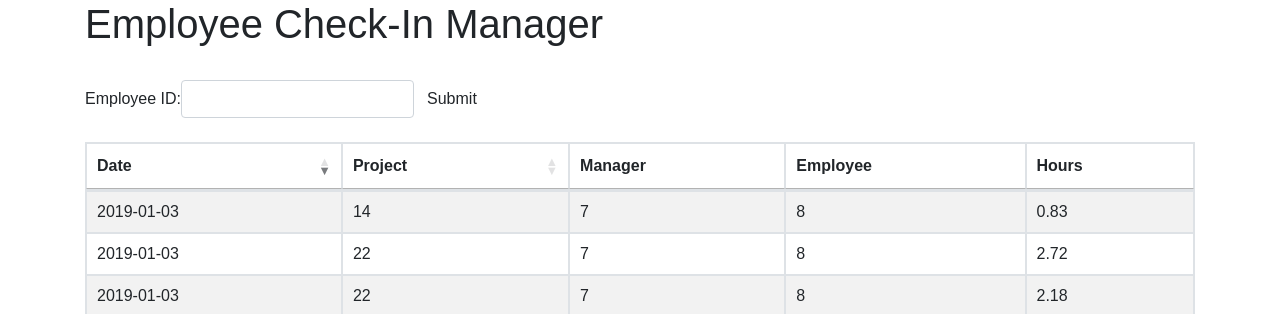
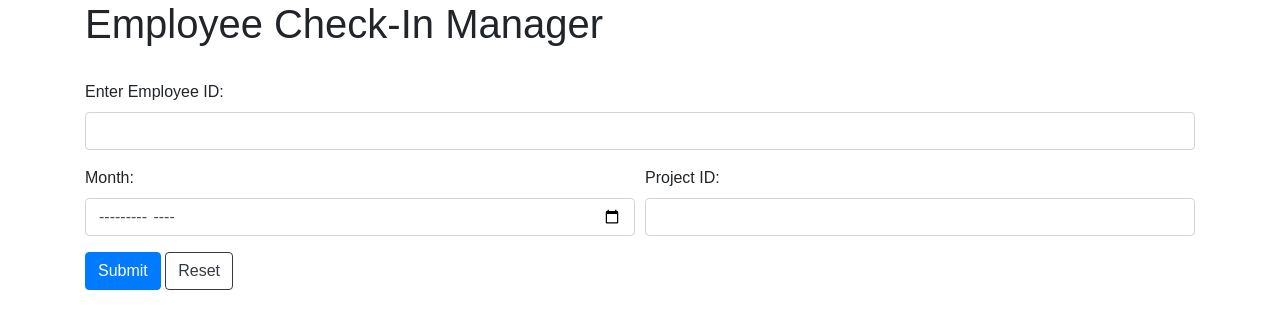
Before and after one commit to ptsimon/hr_webapp, a Flask app: page / in a window 1280 px wide. Shown: the top 314 px of the page. Run offline with Flask 2, Linux system fonts and the light colour scheme; data comes from the database, SQL or seed files in the repository; lists and menus that the app fills with data are empty; some libraries are stand-ins or nearby versions.

Commit message:
month and project_id filter search

```diff
--- a/hr_webapp/routes.py
+++ b/hr_webapp/routes.py
@@ -36,11 +36,13 @@ def index():
                     )
     elif request.method == 'POST':
         user_id = request.form['user_id']
+        month = request.form['month']
+        project_id = request.form['project_id']
+        print (request.form)
+
         query = Checkin.query.filter_by(user_id=user_id).order_by(Checkin.date).all()
-        values = {
-            "user_id": user_id
-        }
-        return render_template('index.html', checkins=query, values=values)
+
+        return render_template('index.html', checkins=query, values=request.form)
 
 @app.route('/uploadcsv', methods=['GET', 'POST'])
 def upload_csv():
--- a/hr_webapp/static/js/main.js
+++ b/hr_webapp/static/js/main.js
@@ -50,4 +50,9 @@ $(document).ready(function() {
             )
         }
     });
+
+    $(".reset-btn").click(function(){
+        $("#search_form").trigger("reset");
+        $(':input').val('');
+    });
 } );
--- a/hr_webapp/templates/index.html
+++ b/hr_webapp/templates/index.html
@@ -8,12 +8,23 @@
 
 <h1>Employee Check-In Manager</h1>
 <br>
-<form class="form-inline" action='/' method='POST'>
+<form id="search_form" action='/' method='POST'>
   <div class="form-group">
-    <label for="user_id">Employee ID:</label>
-    <input type="number" class="form-control" name="user_id" id="user_id" value="{{ values.user_id }}">
+    <label for="user_id">Enter Employee ID:</label>
+    <input type="number" class="form-control" name="user_id" value="{{ values.user_id }}">
   </div>
-  <button type="submit" class="btn btn-default">Submit</button>
+  <div class="form-row">
+    <div class="form-group col-md-6">
+      <label for="month">Month:</label>
+      <input type="month" class="form-control" name="month" value="{{ values.month }}">
+    </div>
+    <div class="form-group col-md-6">
+      <label for="project_id">Project ID:</label>
+      <input type="number" class="form-control" name="project_id" value="{{ values.project_id }}">
+    </div>
+  </div>
+  <button type="submit" class="btn btn-primary">Submit</button>
+  <button type="button" class="reset-btn btn btn-outline-dark">Reset</button>
 </form>
 
 <br>
```
